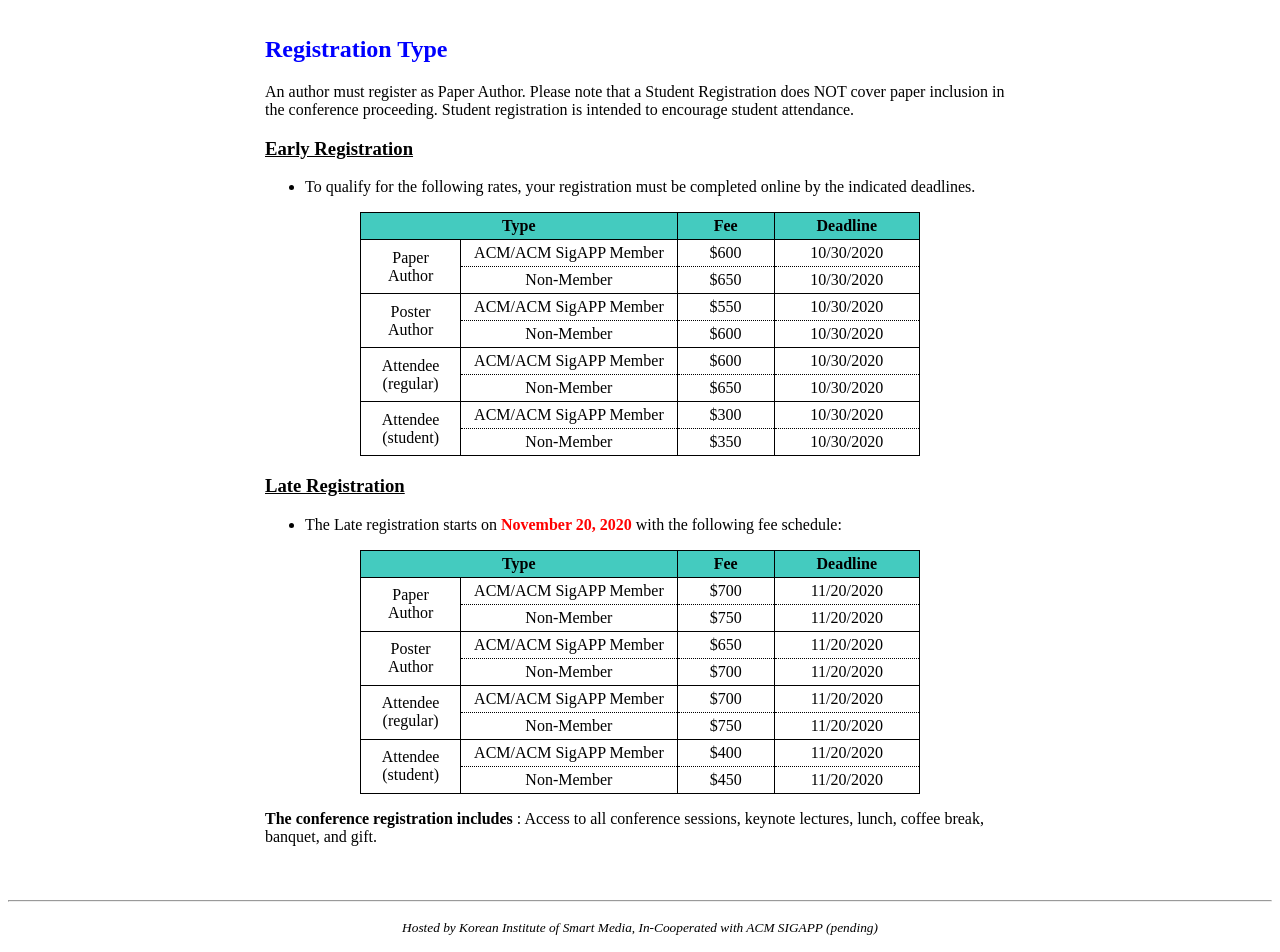
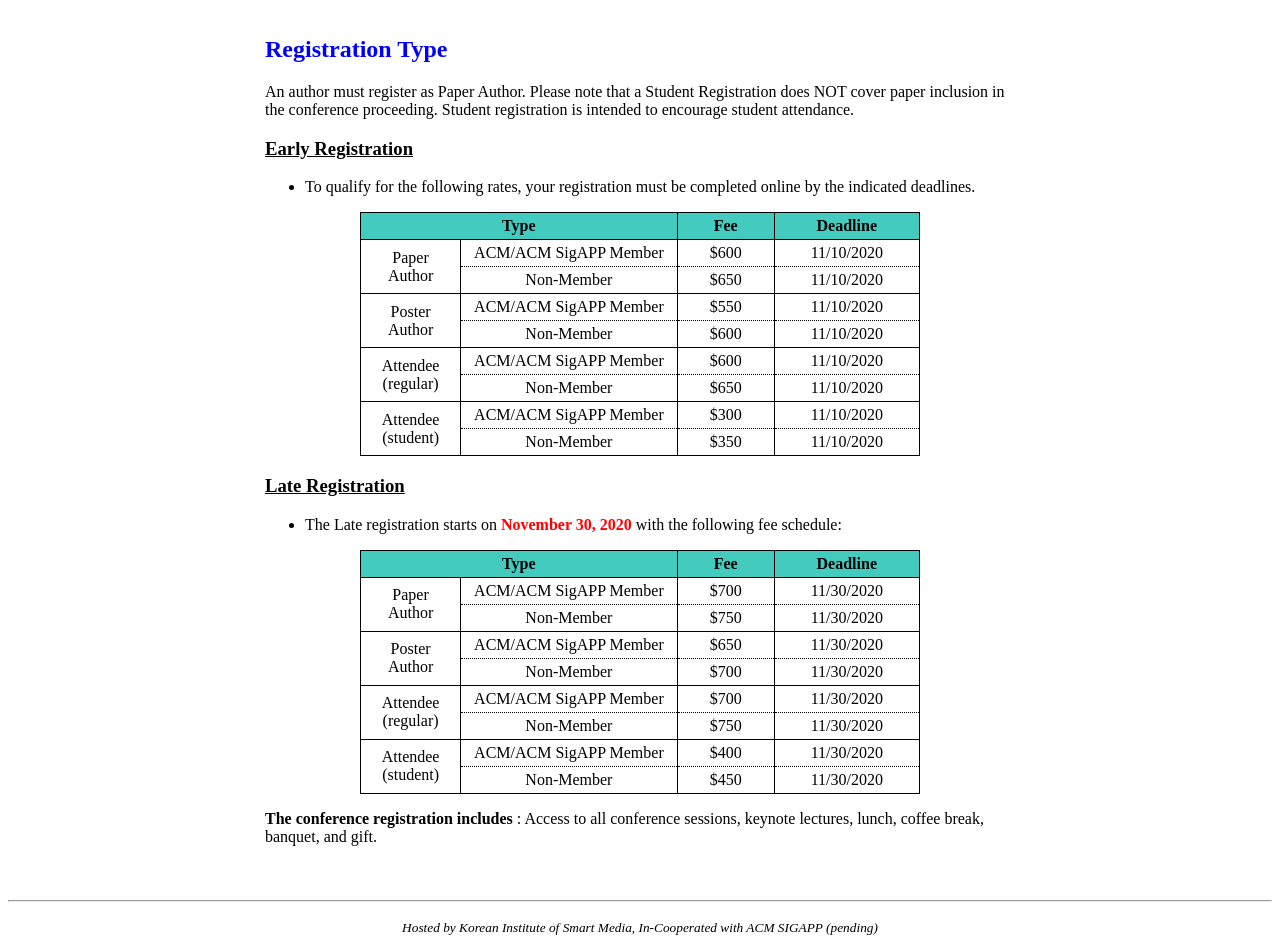
Before and after one commit to icea-conf/2020, a Jekyll site: the page built from registration/index.html, in a window 1280 px wide. Shown: the part 907-1859 px from the top of the page. Built offline with Jekyll 4.4.1, drawn with Linux system fonts in a browser that asks for light colours.

Commit message:
Update index.html

```diff
--- a/registration/index.html
+++ b/registration/index.html
@@ -67,7 +67,7 @@
                                    $600
                               </td>
                               <td class="tcontent1">
-                                   10/30/2020
+                                   11/10/2020
                               </td>
                          </tr>
                          <tr>
@@ -78,7 +78,7 @@
                                    $650
                               </td>
                               <td class="tcontent2">
-                                   10/30/2020
+                                   11/10/2020
                               </td>
                          </tr>
                          <tr>
@@ -93,7 +93,7 @@
                                    $550
                               </td>
                               <td class="tcontent1">
-                                   10/30/2020
+                                   11/10/2020
                               </td>
                          </tr>
                          <tr>
@@ -104,7 +104,7 @@
                                    $600
                               </td>
                               <td class="tcontent2">
-                                   10/30/2020
+                                   11/10/2020
                               </td>
                          </tr>
                          <tr>
@@ -119,7 +119,7 @@
                                    $600
                               </td>
                               <td class="tcontent1">
-                                   10/30/2020
+                                   11/10/2020
                               </td>
                          </tr>
                          <tr>
@@ -130,7 +130,7 @@
                                    $650
                               </td>
                               <td class="tcontent2">
-                                   10/30/2020
+                                   11/10/2020
                               </td>
                          </tr>
                          <tr>
@@ -145,7 +145,7 @@
                                    $300
                               </td>
                               <td class="tcontent1">
-                                   10/30/2020
+                                   11/10/2020
                               </td>
                          </tr>
                          <tr>
@@ -156,7 +156,7 @@
                                    $350
                               </td>
                               <td class="tcontent2">
-                                   10/30/2020
+                                   11/10/2020
                               </td>
                          </tr>
                     </tbody>
@@ -165,7 +165,7 @@
 
                <h3><u>Late Registration</u></h3>
                <ul>
-                    <li><p>The Late registration starts on <b style="color: #FF0000">November 20, 2020</b> with the following fee schedule:</p></li>
+                    <li><p>The Late registration starts on <b style="color: #FF0000">November 30, 2020</b> with the following fee schedule:</p></li>
                </ul>
                <center>
                <table class="tlayout" cellspacing="0">
@@ -193,7 +193,7 @@
                                    $700
                               </td>
                               <td class="tcontent1">
-                                   11/20/2020
+                                   11/30/2020
                               </td>
                          </tr>
                          <tr>
@@ -204,7 +204,7 @@
                                    $750
                               </td>
                               <td class="tcontent2">
-                                   11/20/2020
+                                   11/30/2020
                               </td>
                          </tr>
                          <tr>
@@ -219,7 +219,7 @@
                                    $650
                               </td>
                               <td class="tcontent1">
-                                   11/20/2020
+                                   11/30/2020
                               </td>
                          </tr>
                          <tr>
@@ -230,7 +230,7 @@
                                    $700
                               </td>
                               <td class="tcontent2">
-                                   11/20/2020
+                                   11/30/2020
                               </td>
                          </tr>
                          <tr>
@@ -245,7 +245,7 @@
                                    $700
                               </td>
                               <td class="tcontent1">
-                                   11/20/2020
+                                   11/30/2020
                               </td>
                          </tr>
                          <tr>
@@ -256,7 +256,7 @@
                                    $750
                               </td>
                               <td class="tcontent2">
-                                   11/20/2020
+                                   11/30/2020
                               </td>
                          </tr>
                          <tr>
@@ -271,7 +271,7 @@
                                    $400
                               </td>
                               <td class="tcontent1">
-                                   11/20/2020
+                                   11/30/2020
                               </td>
                          </tr>
                          <tr>
@@ -282,7 +282,7 @@
                                    $450
                               </td>
                               <td class="tcontent2">
-                                   11/20/2020
+                                   11/30/2020
                               </td>
                          </tr>
                     </tbody>
```
